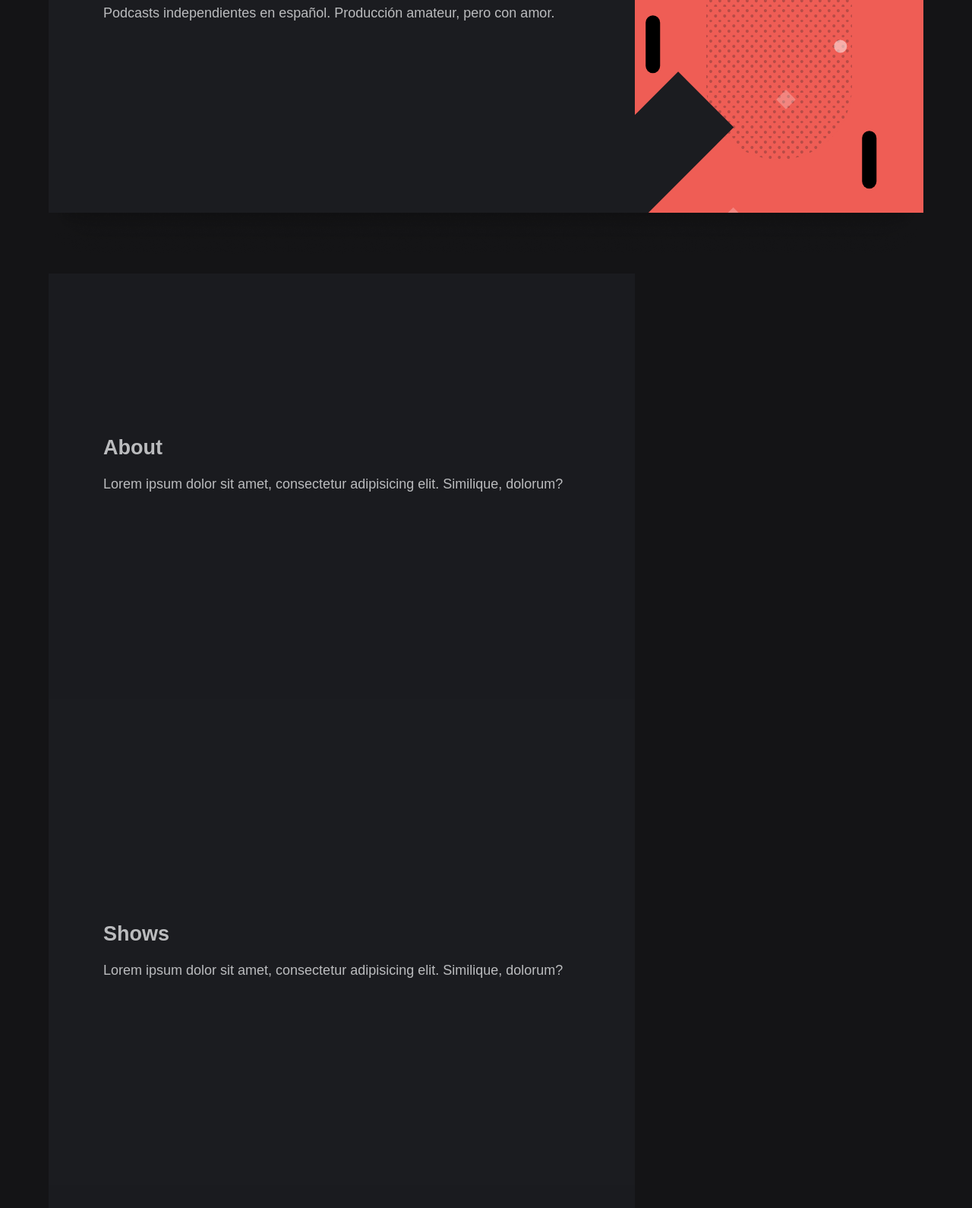
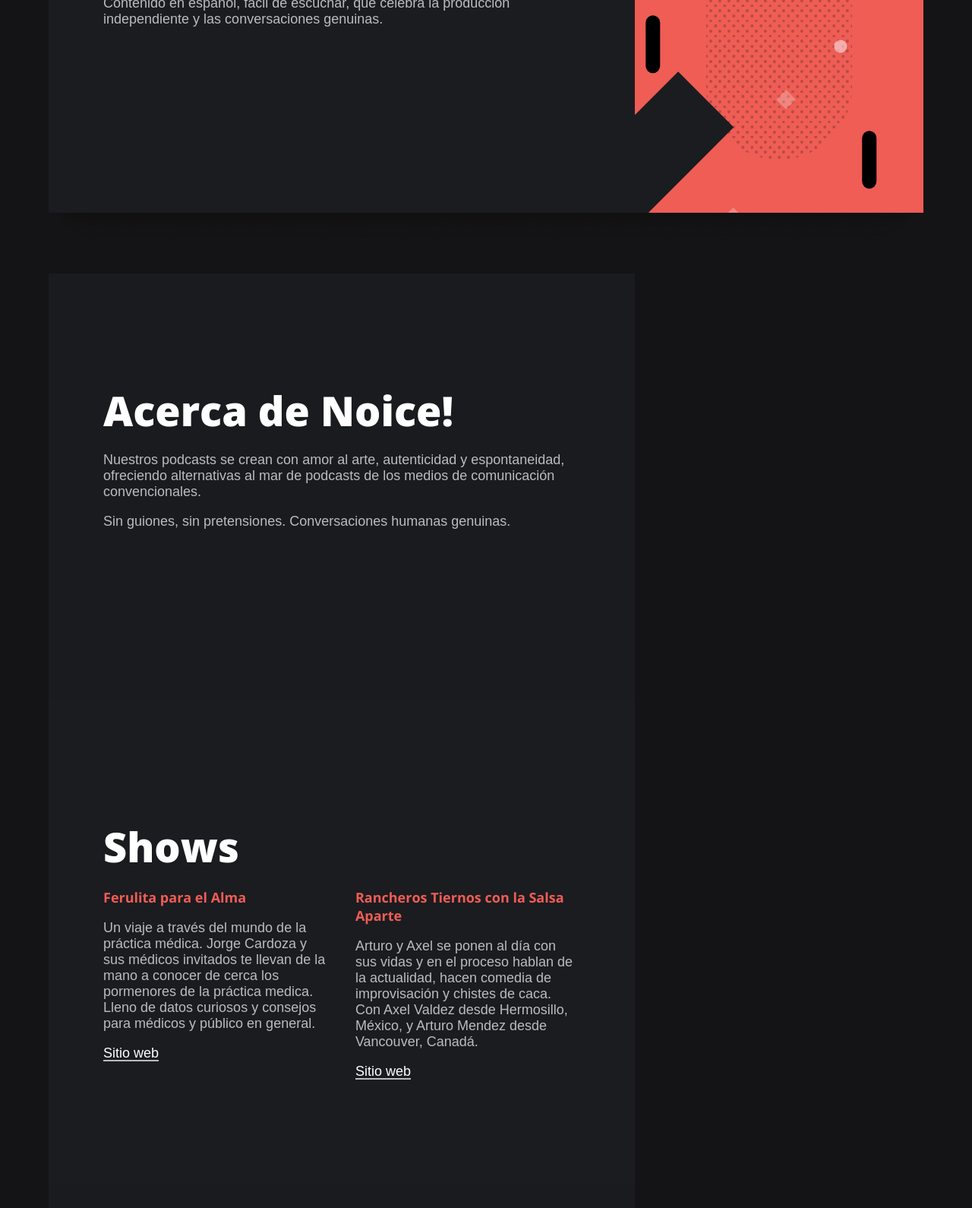
Before and after one commit to axelvaldez/noice, a plain HTML site: page index.html in a window 1280 px wide. Shown: the part 440-2030 px from the top of the page at 76% size. Drawn offline with nearby package versions, Linux system fonts and the light colour scheme; a web font is replaced by a local one.

Commit message:
change copy

```diff
--- a/assets/css/main.css
+++ b/assets/css/main.css
@@ -44,6 +44,25 @@ body::after{
     background-position: calc(calc(100vw - var(--bgsize)) / 2) 0;
     background-blend-mode: darken;
     background-repeat: no-repeat;
+}
+
+a{
+    text-decoration: none;
+    color: var(--color-text-bright);
+    background-image:
+        linear-gradient(transparent 90%, var(--color-accent) 90%),
+        linear-gradient(transparent 90%, var(--color-text) 90%);
+    background-size: 0 100%, 100% 100%;
+    background-repeat: no-repeat;
+    transition: 200ms ease-in all;
+    display: inline-block;
+}
+
+a:hover{
+    text-decoration: none;
+    /* color: var(--color-accent); */
+    background-size: 100% 100%, 100% 100%;
+    transition: 200ms ease-in all;
 }
 
 nav{
@@ -106,6 +125,7 @@ nav a{
     text-decoration: none;
     line-height: 2rem;
     transition: ease-in all 200ms;
+    background: none;
 }
 
 nav a:hover{
@@ -146,7 +166,7 @@ section .anchor{
     top: calc(var(--marginh) * -1);
 }
 
-h2, h3{
+h2{
     font-family: 'Open Sans', sans-serif;
     font-weight: 700;
     color: var(--color-text-bright);
@@ -156,24 +176,16 @@ h2{
     font-weight: 800;
     font-size: 3rem;
     margin: 0;
-    padding-bottom: .5rem;
-    margin-bottom: .75rem;
+    margin-bottom: 1rem;
     position: relative;
 }
 
-h2::after{
-    content: "";
-    width: 5rem;
-    height: .25rem;
-    border-radius: 1rem;
-    background: var(--color-accent);
-    position: absolute;
-    bottom: 0;
-    left: 0;
-}
-
 h3{
-    font-size: 2rem;
+    font-size: 1rem;
+    font-family: 'Open Sans', sans-serif;
+    font-weight: 700;
+    margin: 0 0 1rem;
+    color: var(--color-accent);
 }
 
 p{
@@ -182,6 +194,24 @@ p{
 
 p:last-child{
     margin-bottom: 0;
+}
+
+.columns{
+    display: grid;
+    grid-gap: 2rem;
+}
+
+.columns.x2{
+    grid-template-columns: 1fr 1fr;
+}
+
+@media (max-width: 1100px){
+    .columns.x2{
+        display: block;
+    }
+    .columns.x2 :not(:last-child){
+        margin-bottom: 1rem;
+    }
 }
 
 
--- a/index.html
+++ b/index.html
@@ -13,30 +13,42 @@
     <nav class="nav">
         <a href="#"><h1 class="logo">NOICE!</h1></a>
         <ul>
-            <li><a href="#about">About</a></li>
+            <li><a href="#acerca">Acerca</a></li>
             <li><li><a href="#shows">Shows</a></li></li>
-            <li><li><a href="#contact">Contact</a></li></li>
+            <li><li><a href="#contacto">Contacto</a></li></li>
         </ul>
     </nav>
     <main>
         <section class="cover">
             <h2>Hacemos Podcasts</h2>
-            <p>Podcasts independientes en español. Producción amateur, pero con amor.</p>
+            <p>Contenido en español, fácil de escuchar, que celebra la producción independiente y las conversaciones genuinas.</p>
         </section>
         <section class="about">
-            <h1>About</h1>
-            <p>Lorem ipsum dolor sit amet, consectetur adipisicing elit. Similique, dolorum?</p>
-            <span class="anchor" id="about"></span>
+            <h2>Acerca de Noice!</h2>
+            <p>Nuestros podcasts se crean con amor al arte, autenticidad y espontaneidad, ofreciendo alternativas al mar de podcasts de los medios de comunicación convencionales.</p>
+            <p>Sin guiones, sin pretensiones. Conversaciones humanas genuinas.</p>
+            <span class="anchor" id="acerca"></span>
         </section>
         <section class="shows">
-            <h1>Shows</h1>
-            <p>Lorem ipsum dolor sit amet, consectetur adipisicing elit. Similique, dolorum?</p>
+            <h2>Shows</h2>
+            <div class="columns x2">
+                <div>
+                    <h3>Ferulita para el Alma</h3>
+                    <p>Un viaje a través del mundo de la práctica médica. Jorge Cardoza y sus médicos invitados te llevan de la mano a conocer de cerca los pormenores de la práctica medica. Lleno de datos curiosos y consejos para médicos y público en general.</p>
+                    <p><a href="https://ferulita.com">Sitio web</a></p>
+                </div>
+                <div>
+                    <h3>Rancheros Tiernos con la Salsa Aparte</h3>
+                    <p>Arturo y Axel se ponen al día con sus vidas y en el proceso hablan de la actualidad, hacen comedia de improvisación y chistes de caca. Con Axel Valdez desde Hermosillo, México, y Arturo Mendez desde Vancouver, Canadá.</p>
+                    <p><a href="https://rancherostiernos.com">Sitio web</a></p>
+                </div>
+            </div>
             <span class="anchor" id="shows"></span>
         </section>
         <section class="contact">
-            <h1>Contact</h1>
+            <h1>Contacto</h1>
             <p>Lorem ipsum dolor sit amet, consectetur adipisicing elit. Similique, dolorum?</p>
-            <span class="anchor" id="contact"></span>
+            <span class="anchor" id="contacto"></span>
         </section>
     </main>
 
```
Also changed, not shown: 1 other file.
